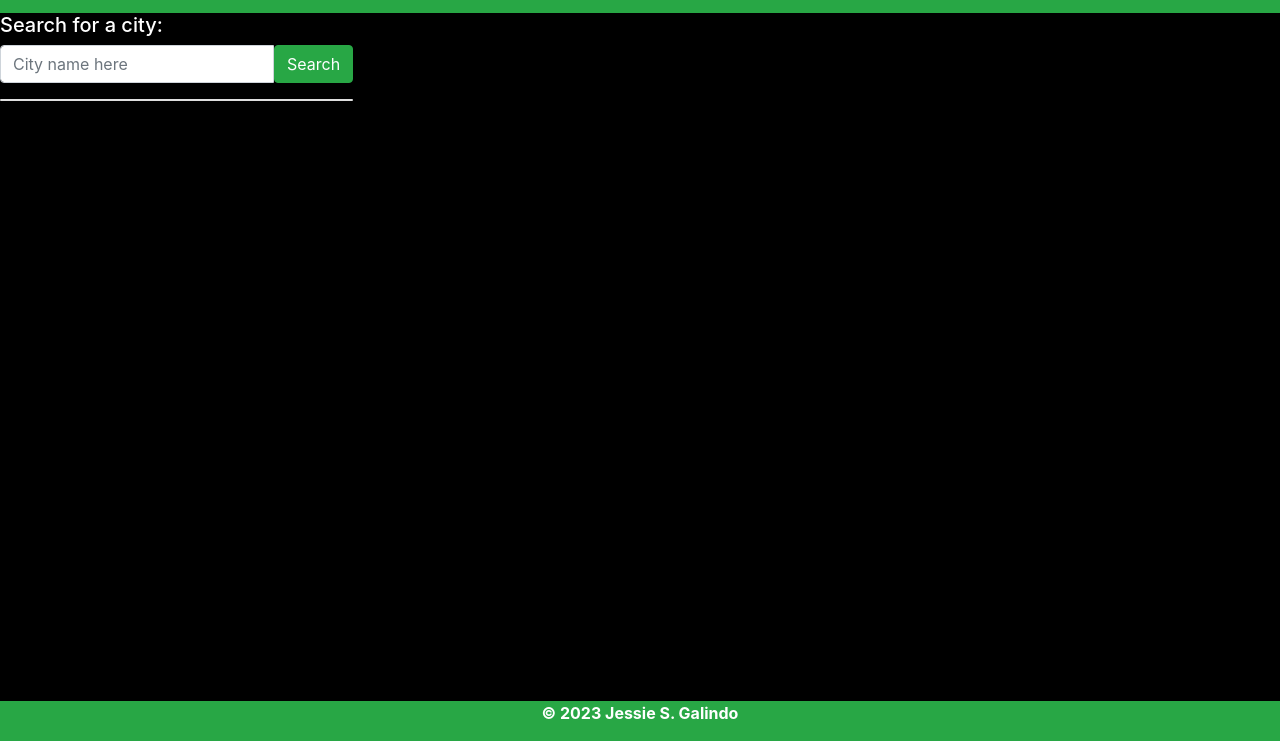
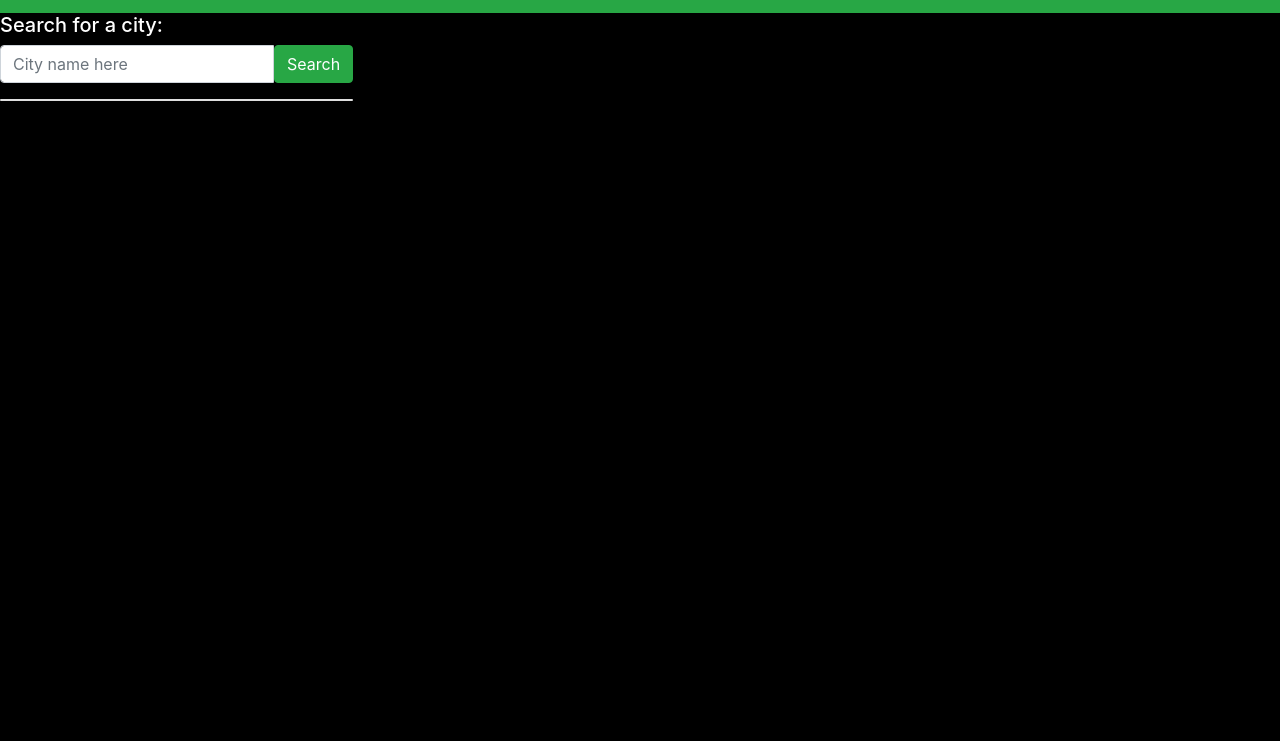
Before and after one commit to MrMessyFace/weather-dashboard, a plain HTML site: page index.html in a window 1280 px wide. Shown: the part 59-800 px from the top of the page. Drawn offline with nearby package versions, Linux system fonts and the light colour scheme.

Commit message:
removed footer

```diff
--- a/assets/css/style.css
+++ b/assets/css/style.css
@@ -11,11 +11,11 @@ body {
     display: block;
 }
 
-footer {
+/* footer {
     position: fixed;
     left: 0;
     bottom: 0;
     width: 100%;
     font-weight: bold;
     text-align: center;
-}
+} */
--- a/index.html
+++ b/index.html
@@ -38,9 +38,9 @@
         </div>
     </div>
 
-    <footer class="bg-success">
+    <!-- <footer class="bg-success">
         <p class="text-center text-white">&copy; 2023 Jessie S. Galindo</p>
-    </footer>
+    </footer> -->
 
     <script src="https://cdnjs.cloudflare.com/ajax/libs/jquery/3.2.1/jquery.min.js"></script>
     <script src="assets/js/script.js"></script>
```
Also changed, not shown: 1 other file.
